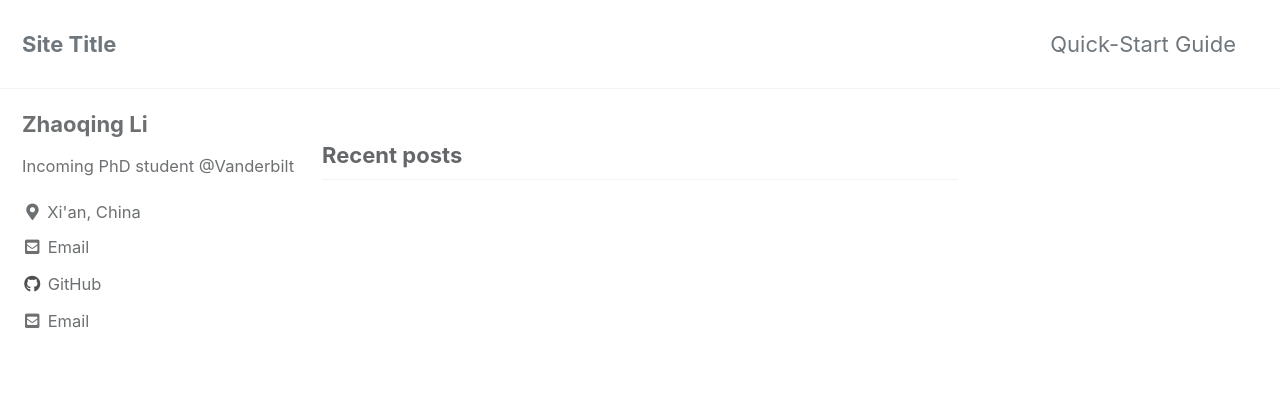
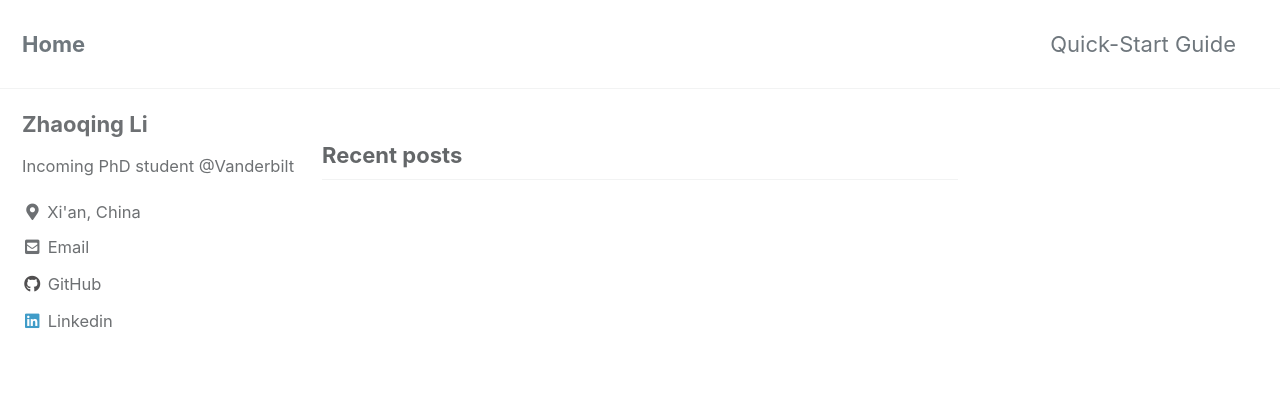
Before and after one commit to lizhaoqing/lizhaoqing.github.io, a Jekyll site: the page built from index.html, in a window 1280 px wide. Shown: the top 417 px of the page. Built offline with Jekyll 4.4.1, drawn with Linux system fonts in a browser that asks for light colours; cached includes are drawn as plain includes; the list of posts is cut into pages by our own code.

Commit message:
Update _config.yml

```diff
--- a/_config.yml
+++ b/_config.yml
@@ -16,7 +16,7 @@ minimal_mistakes_skin    : "default" # "air", "aqua", "contrast", "dark", "dirt"
 
 # Site Settings
 locale                   : "en-US"
-title                    : "Site Title"
+title                    : "Home"
 title_separator          : "-"
 subtitle                 : # site tagline that appears below site title in masthead
 name                     : "Zhaoqing Li"
@@ -98,7 +98,7 @@ author:
   avatar           : # path of avatar image, e.g. "/assets/images/bio-photo.jpg"
   bio              : "Incoming PhD student @Vanderbilt"
   location         : "Xi'an, China"
-  email            : "lzhaoqing22@gmail.com"
+  email            :
   links:
     - label: "Email"
       icon: "fas fa-fw fa-envelope-square"
@@ -118,6 +118,9 @@ author:
     - label: "Instagram"
       icon: "fab fa-fw fa-instagram"
       # url: "https://instagram.com/"
+    - label: "Linkedin"
+      icon: "fab fa-fw fa-linkedin"
+      url: "https://www.linkedin.com/in/zhaoqingli/"
 
 # Site Footer
 footer:
```
